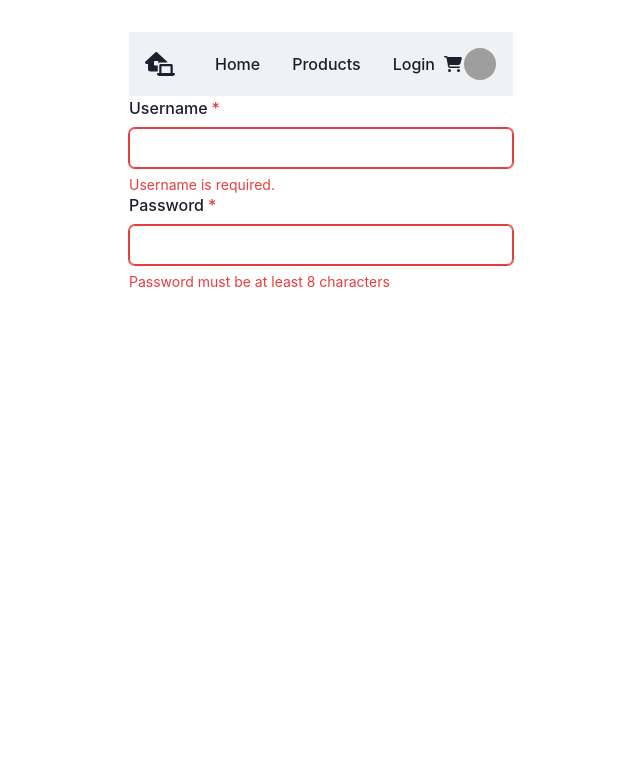
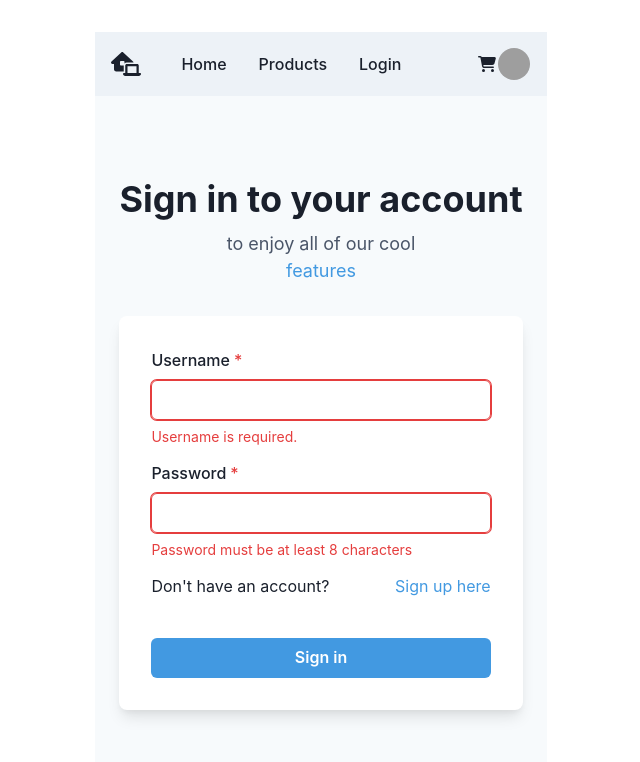
Before and after one commit to LeMitch1/e-commerce, a React (Vite) app: page /login in a window 1280 px wide. Shown: the top 762 px of the page, without its empty margins (319-959 px from the left). Built offline with nearby package versions, Linux system fonts and the light colour scheme; grey boxes are pictures that could not be loaded.

Commit message:
Create login form

```diff
--- a/src/components/Login.jsx
+++ b/src/components/Login.jsx
@@ -1,7 +1,15 @@
 import {
+  Flex,
+  Box,
   FormControl,
   FormLabel,
   Input,
+  Checkbox,
+  Stack,
+  Button,
+  Heading,
+  Text,
+  useColorModeValue,
   FormHelperText,
   FormErrorMessage,
 } from "@chakra-ui/react";
@@ -17,17 +25,40 @@ export default function Login() {
   const validPassword = password.length < 7;
 
   return (
-    <>
-      <FormControl isInvalid={isError} isRequired>
+    <Flex
+      minH={"87vh"}
+      align={"center"}
+      justify={"center"}
+      bg={useColorModeValue("gray.50", "gray.800")}
+    >
+      <Stack spacing={8} mx={"auto"} maxW={"lg"} py={12} px={6}>
+        <Stack align={"center"}>
+          <Heading fontSize={"4xl"}>Sign in to your account</Heading>
+          <Text fontSize={"lg"} color={"gray.600"}>
+            to enjoy all of our cool <Text color={"blue.400"}>features</Text>
+          </Text>
+        </Stack>
+        <Box
+          rounded={"lg"}
+          bg={useColorModeValue("white", "gray.700")}
+          boxShadow={"lg"}
+          p={8}
+        >
+          <Stack spacing={4}>
+            <FormControl id="email" isInvalid={isError} isRequired>
               <FormLabel>Username</FormLabel>
-        <Input type="text" value={username} onChange={handleUsernameChange} />
+              <Input
+                type="text"
+                value={username}
+                onChange={handleUsernameChange}
+              />
               {!isError ? (
                 <FormHelperText>Please enter your username</FormHelperText>
               ) : (
                 <FormErrorMessage>Username is required.</FormErrorMessage>
               )}
             </FormControl>
-      <FormControl isInvalid={validPassword} isRequired>
+            <FormControl id="password" isInvalid={validPassword} isRequired>
               <FormLabel>Password</FormLabel>
               <Input
                 type="password"
@@ -42,6 +73,28 @@ export default function Login() {
                 </FormErrorMessage>
               )}
             </FormControl>
-    </>
+            <Stack spacing={10}>
+              <Stack
+                direction={{ base: "column", sm: "row" }}
+                align={"start"}
+                justify={"space-between"}
+              >
+                <Text>Don&apos;t have an account?</Text>
+                <Text color={"blue.400"}>Sign up here</Text>
+              </Stack>
+              <Button
+                bg={"blue.400"}
+                color={"white"}
+                _hover={{
+                  bg: "blue.500",
+                }}
+              >
+                Sign in
+              </Button>
+            </Stack>
+          </Stack>
+        </Box>
+      </Stack>
+    </Flex>
   );
 }
```
Lines whose indentation alone changed are shown as unchanged.
